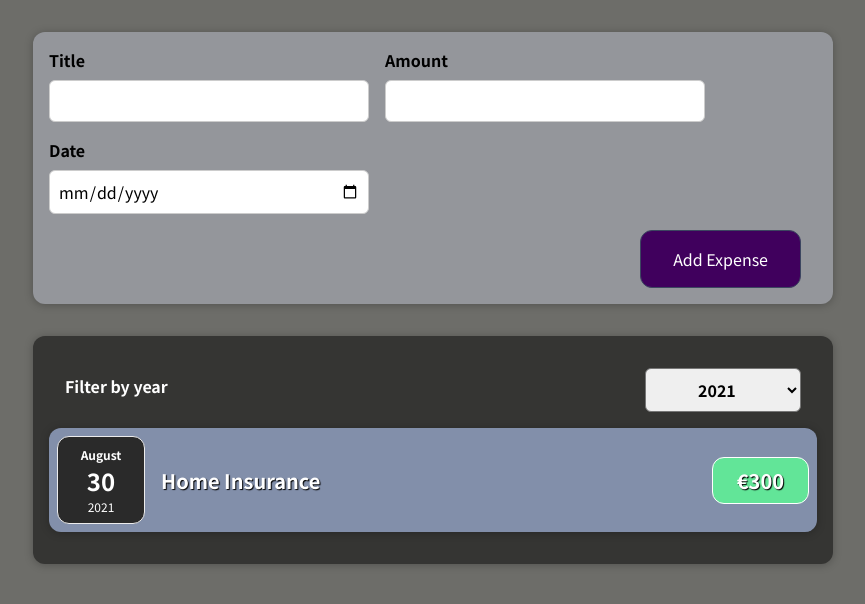
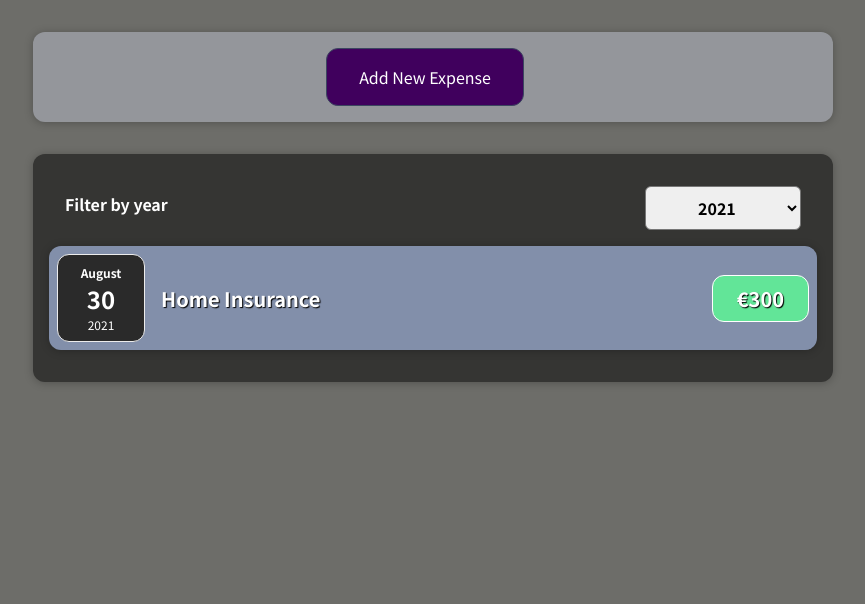
Before and after one commit to KristianColville1/react-expense-tracker, a React (Create React App) app: page / in a window 1280 px wide. Shown: the top 604 px of the page, without its empty margins (207-1072 px from the left). Built offline with nearby package versions, Linux system fonts and the light colour scheme.

Commit message:
Added conditional content for displaying new expense form

```diff
--- a/src/components/NewExpense/ExpenseForm.js
+++ b/src/components/NewExpense/ExpenseForm.js
@@ -7,28 +7,13 @@ const ExpenseForm = (props) => {
     const [enteredAmount, setEnteredAmount] = useState("");
     const [enteredDate, setEnteredDate] = useState("");
 
-    // Alternative approach using single state object
-    // const [userInput, setUserInput] = useState({
-    //     enteredTitle: '',
-    //     enteredAmount: '',
-    //     enteredDate: '',
-    // })
     const titleChangeHandler = (event) => {
-        // setUserInput((prevState) => {
-        //     return { ...prevState, enteredTitle: event.target.value };
-        // })
         setEnteredTitle(event.target.value);
     };
     const amountChangeHandler = (event) => {
-        // setUserInput((prevState) => {
-        //     return { ...prevState, enteredAmount: event.target.value };
-        // });
         setEnteredAmount(event.target.value);
     };
     const dateChangeHandler = (event) => {
-        // setUserInput((prevState) => {
-        //     return { ...prevState, enteredDate: event.target.value };
-        // });
         setEnteredDate(event.target.value);
     };
 
@@ -44,6 +29,7 @@ const ExpenseForm = (props) => {
         setEnteredTitle('');
         setEnteredAmount('');
         setEnteredDate('');
+        props.onCloseForm();
     };
     return (
         <form onSubmit={submitHandler}>
@@ -78,6 +64,7 @@ const ExpenseForm = (props) => {
                 </div>
             </div>
             <div className="new-expense__actions">
+                <button type="button" onClick={props.onCloseForm}>Cancel</button>
                 <button type="submit">Add Expense</button>
             </div>
         </form>
--- a/src/components/NewExpense/NewExpense.js
+++ b/src/components/NewExpense/NewExpense.js
@@ -1,8 +1,13 @@
+import { useState } from "react";
 import ExpenseForm from "./ExpenseForm";
 
 import "./NewExpense.css";
 
 const NewExpense = (props) => {
+    const [isEditing, setIsEditing] = useState(false);
+    const editingHandler = () => {
+        setIsEditing((prevValue) => (true ? prevValue === false : false));
+    };
     const saveExpenseDataHandler = (enteredExpenseData) => {
         const expenseData = {
             ...enteredExpenseData,
@@ -10,10 +15,21 @@ const NewExpense = (props) => {
         };
         props.onAddExpense(expenseData);
     };
-
+    if (isEditing === false) {
+        return (
+            <div className="new-expense">
+                <button type="submit" onClick={editingHandler}>
+                    Add New Expense
+                </button>
+            </div>
+        );
+    }
     return (
         <div className="new-expense">
-            <ExpenseForm onSaveExpenseData={saveExpenseDataHandler} />
+            <ExpenseForm
+                onSaveExpenseData={saveExpenseDataHandler}
+                onCloseForm={editingHandler}
+            />
         </div>
     );
 };
```
